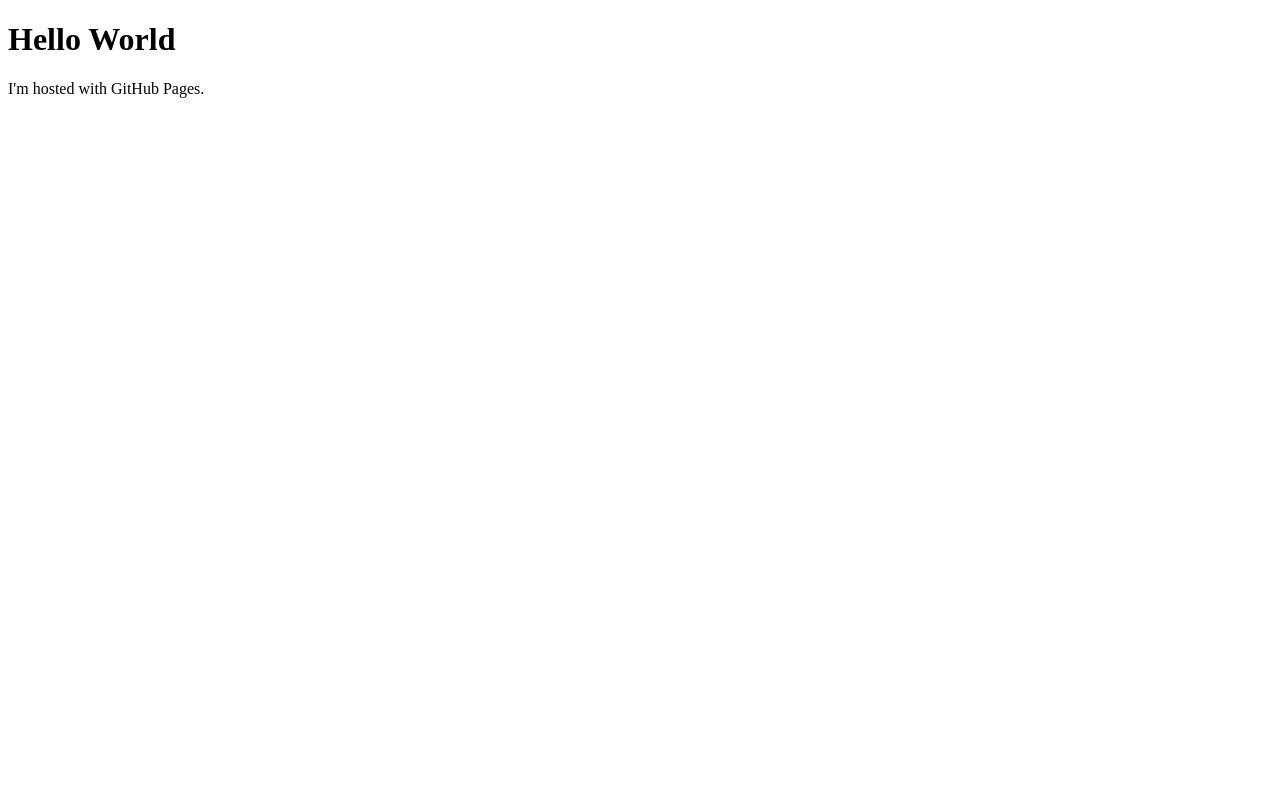
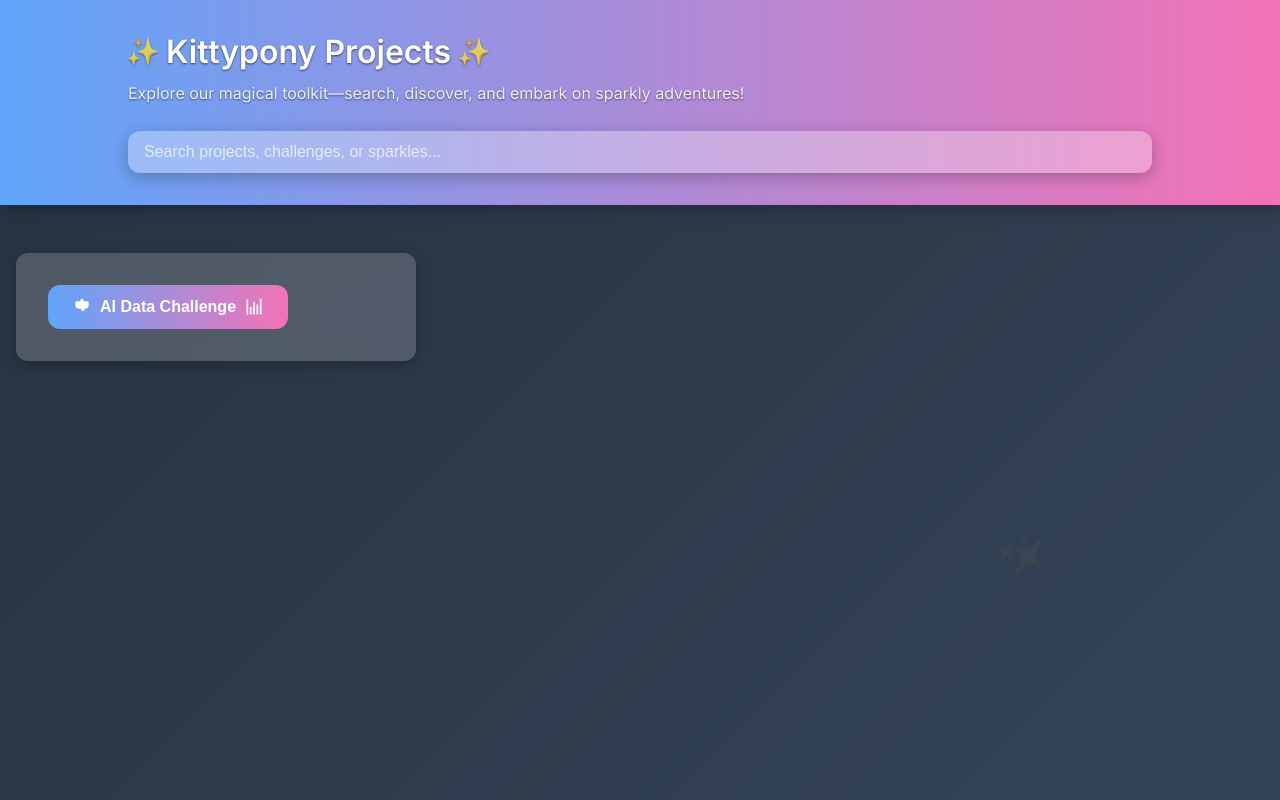
Before and after one commit to kittypony123/kittypony123.github.io, a plain HTML site: page index.html in a window 1280 px wide. Drawn offline with Linux system fonts and the light colour scheme.

Commit message:
new home

```diff
--- a/index.html
+++ b/index.html
@@ -1,7 +1,152 @@
 <!DOCTYPE html>
-<html>
+<html lang="en">
+<head>
+  <meta charset="UTF-8" />
+  <meta name="viewport" content="width=device-width, initial-scale=1.0" />
+  <title>Kittypony Projects</title>
+  <link href="https://fonts.googleapis.com/css2?family=Inter:wght@400;600&display=swap" rel="stylesheet" />
+  <style>
+    :root {
+      --font-sans: 'Inter', sans-serif;
+      --color-bg: #273240;
+      --color-gradient-start: #60a5fa;
+      --color-gradient-end: #f472b6;
+      --color-card: rgba(255, 255, 255, 0.18);
+      --color-input-bg: rgba(255, 255, 255, 0.3);
+      --color-text: #ffffff;
+      --radius: 0.75rem;
+      --spacing: 1rem;
+      --transition: 0.3s ease;
+      --shadow-md: 0 4px 16px rgba(0, 0, 0, 0.25);
+      --text-shadow: 0 1px 2px rgba(0, 0, 0, 0.6);
+    }
+    *, *::before, *::after { box-sizing: border-box; margin: 0; padding: 0; }
+    body {
+      font-family: var(--font-sans);
+      background: linear-gradient(135deg, var(--color-bg), #334155 85%);
+      color: var(--color-text);
+      min-height: 100vh;
+      display: flex;
+      flex-direction: column;
+      position: relative;
+      overflow: hidden;
+      text-shadow: var(--text-shadow);
+    }
+    body::before, body::after {
+      content: '✨';
+      position: absolute;
+      font-size: 2.5rem;
+      opacity: 0.04;
+      animation: float 12s infinite alternate;
+    }
+    body::before { top: 12%; left: 8%; }
+    body::after { top: 68%; left: 78%; animation-duration: 10s; }
+    @keyframes float { from { transform: translateY(0) rotate(0); } to { transform: translateY(-20px) rotate(45deg); } }
+    @keyframes sparkle { 0%,100% { transform: scale(1); opacity: 0.6; } 50% { transform: scale(1.3); opacity: 1; } }
+    header {
+      background: linear-gradient(90deg, var(--color-gradient-start), var(--color-gradient-end));
+      padding: calc(var(--spacing)*2) var(--spacing);
+      box-shadow: var(--shadow-md);
+      z-index: 1;
+    }
+    .container { max-width: 1024px; margin: 0 auto; }
+    .header-content { display: flex; flex-direction: column; gap: 0.75rem; }
+    .title {
+      display: flex;
+      align-items: center;
+      font-size: 2rem;
+      font-weight: 600;
+      gap: 0.5rem;
+      color: var(--color-text);
+      text-shadow: var(--text-shadow);
+    }
+    .sparkle { animation: sparkle 1.5s var(--transition) infinite; font-size: 1.5rem; }
+    .subtitle {
+      font-size: 1rem;
+      opacity: 0.85;
+      color: var(--color-text);
+      text-shadow: var(--text-shadow);
+    }
+    .search-bar {
+      margin-top: var(--spacing);
+      width: 100%;
+      padding: 0.75rem 1rem;
+      border: none;
+      border-radius: var(--radius);
+      background: var(--color-input-bg);
+      color: var(--color-text);
+      font-size: 1rem;
+      box-shadow: var(--shadow-md);
+      outline: none;
+      transition: background var(--transition);
+      text-shadow: none;
+    }
+    .search-bar::placeholder {
+      color: rgba(255,255,255,0.7);
+    }
+    .search-bar:focus { background: rgba(255,255,255,0.4); }
+    main {
+      flex: 1;
+      padding: calc(var(--spacing)*3) var(--spacing);
+      position: relative;
+      z-index: 1;
+      display: flex;
+      align-items: flex-start;
+      justify-content: flex-start;
+    }
+    .card {
+      background: var(--color-card);
+      backdrop-filter: blur(12px);
+      border-radius: var(--radius);
+      box-shadow: var(--shadow-md);
+      padding: calc(var(--spacing)*2);
+      max-width: 400px;
+      width: 100%;
+      margin: 0;
+    }
+    .btn {
+      background: linear-gradient(90deg, var(--color-gradient-start), var(--color-gradient-end));
+      padding: 0.75rem 1.5rem;
+      border: none;
+      border-radius: var(--radius);
+      color: var(--color-text);
+      font-size: 1rem;
+      font-weight: 600;
+      display: inline-flex;
+      align-items: center;
+      gap: 0.5rem;
+      cursor: pointer;
+      transition: transform var(--transition), box-shadow var(--transition);
+      text-shadow: none;
+    }
+    .btn:hover { transform: translateY(-2px) scale(1.05); box-shadow: 0 6px 20px rgba(0,0,0,0.35); }
+    .icon { width: 1.25rem; height: 1.25rem; fill: var(--color-text); }
+  </style>
+</head>
 <body>
-<h1>Hello World</h1>
-<p>I'm hosted with GitHub Pages.</p>
+  <header>
+    <div class="container header-content">
+      <div class="title">
+        <span class="sparkle">✨</span>
+        <span>Kittypony Projects</span>
+        <span class="sparkle">✨</span>
+      </div>
+      <div class="subtitle">Explore our magical toolkit—search, discover, and embark on sparkly adventures!</div>
+      <input type="text" class="search-bar" placeholder="Search projects, challenges, or sparkles..." />
+    </div>
+  </header>
+  <main>
+    <div class="card">
+      <button class="btn" type="button">
+        <svg xmlns="http://www.w3.org/2000/svg" class="icon" viewBox="0 0 24 24">
+          <path d="M12 2a2 2 0 012 2v1h4a2 2 0 012 2v3a4 4 0 01-4 4h-1v1a2 2 0 11-4 0v-1H8a4 4 0 01-4-4V7a2 2 0 012-2h4V4a2 2 0 012-2z" />
+        </svg>
+        AI Data Challenge
+        <svg xmlns="http://www.w3.org/2000/svg" class="icon" viewBox="0 0 24 24">
+          <path d="M3 3h2v18H3V3zm4 9h2v9H7v-9zm4-6h2v15h-2V6zm4 3h2v12h-2V9zm4-7h2v19h-2V2z" />
+        </svg>
+      </button>
+    </div>
+  </main>
 </body>
 </html>
```
